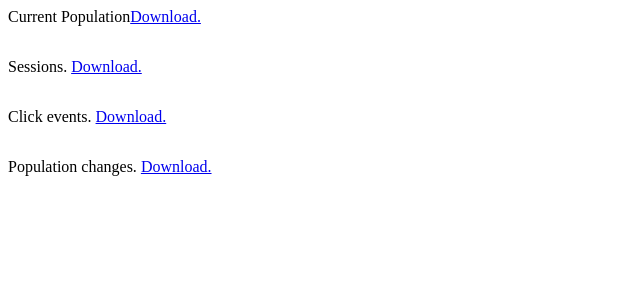
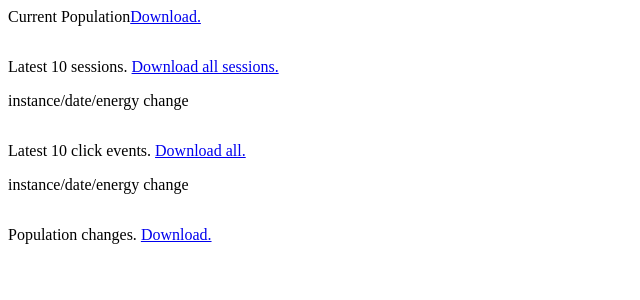
Before and after one commit to tomrijntjes/robopreneur, a Flask app: page /population in a window 1280 px wide. Shown: the top 300 px of the page, without its empty margins (0-640 px from the left). Run offline with Flask 2, Linux system fonts and the light colour scheme; data that the repository does not hold is empty.

Commit message:
sorted and amended events

```diff
--- a/web/app.py
+++ b/web/app.py
@@ -83,7 +83,8 @@ def home():
                 {
                 'sid':session['sid'],
                 'instance':abs(hash(session['sid']))%int(pop_size*1.25),
-                'datetime':datetime.datetime.now()
+                'datetime':datetime.datetime.now(),
+                'energy_change':-0.0025
                 }
             )
             breeder.write(instance)
@@ -117,19 +118,19 @@ def home():
 
 @app.route('/population')
 def overview():
-    pop = list(breeder.mongo.breeder.population.find())
-    click_events = list(breeder.mongo.breeder.click_events.find())
-    pop_events = list(breeder.mongo.breeder.events.find())
-    sessions = list(SESSION_MONGODB.flask_session.events.find())
+    pop = list(breeder.mongo.breeder.population.find().sort("_id", 1))
+    click_events = list(breeder.mongo.breeder.click_events.find().sort("_id", -1).limit(10))
+    pop_events = list(breeder.mongo.breeder.events.find().sort("_id", -1))
+    sessions = list(SESSION_MONGODB.flask_session.events.find().sort("_id", -1).limit(10))
     page = render_template('population.html',pop=pop,click_events=click_events,pop_events=pop_events,sessions=sessions)
     return page
 
 @app.route('/dump/<dataset>')
 def dump_data(dataset):
     if dataset=='pop':
-        data = list(breeder.mongo.breeder.population.find())
+        data = list(breeder.mongo.breeder.population.find().sort("_id", 1))
     elif dataset=='sessions':
-        data = list(SESSION_MONGODB.flask_session.events.find())
+        data = list(SESSION_MONGODB.flask_session.events.find().sort("_id", -1))
     elif dataset=='clicks':
         data = list(breeder.mongo.breeder.click_events.find())
     elif dataset=='events':
@@ -164,7 +165,8 @@ def track(product_id,price):
         breeder.mongo.breeder.click_events.insert_one(
             {
             'instance_number':instance_number,
-            'datetime':datetime.datetime.now()
+            'datetime':datetime.datetime.now(),
+            'energy_change':0.0025*float(price)
             }
         )
     #update queue
--- a/web/templates/population.html
+++ b/web/templates/population.html
@@ -13,28 +13,29 @@
 {% endfor %}
 </table>
 
-<p>Sessions. <a href='/dump/sessions'>Download.</a></p>
+<p>Latest 10 sessions. <a href='/dump/sessions'>Download all sessions.</a></p>
+<p>instance/date/energy change</a></p>
 
 <table>
 {% for session in sessions %}
 <TR>
+   <TD class="c2">{{session.instance}}</TD>
    <TD class="c1">{{session.datetime}}</TD>
-   <TD class="c2">{{session.instance}}</TD>
+   <TD class="c2">{{session.energy_change}}</TD>
 </TR>
 {% endfor %}
 </table>
 
 
-<p>Click events. <a href='/dump/clicks'>Download.</a></p>
+<p>Latest 10 click events. <a href='/dump/clicks'>Download all.</a></p>
+<p>instance/date/energy change</a></p>
 
 <table>
 {% for event in click_events %}
 <TR>
    <TD class="c1">{{event.instance_number}}</TD>
    <TD class="c2">{{event.datetime}}</TD>
-   <TD class="c3">{{event.energy}}</TD>
-   <TD class="c4"><SPAN>{{event.query}}</SPAN></TD>
-   <TD class="c4"><SPAN>{{event.ids}}</SPAN></TD>
+   <TD class="c3">{{event.energy_change}}</TD>
 </TR>
 {% endfor %}
 </table>
```
